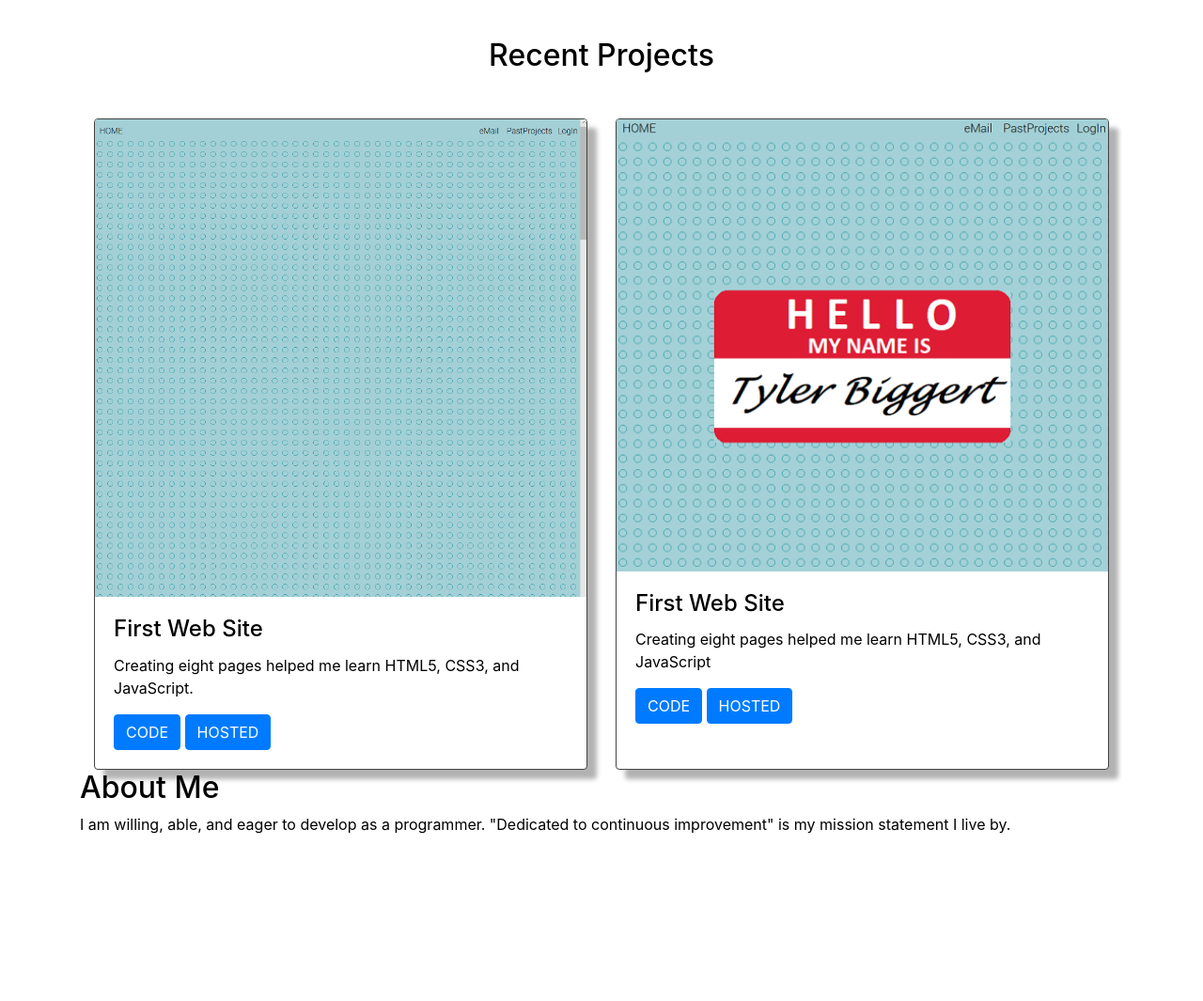
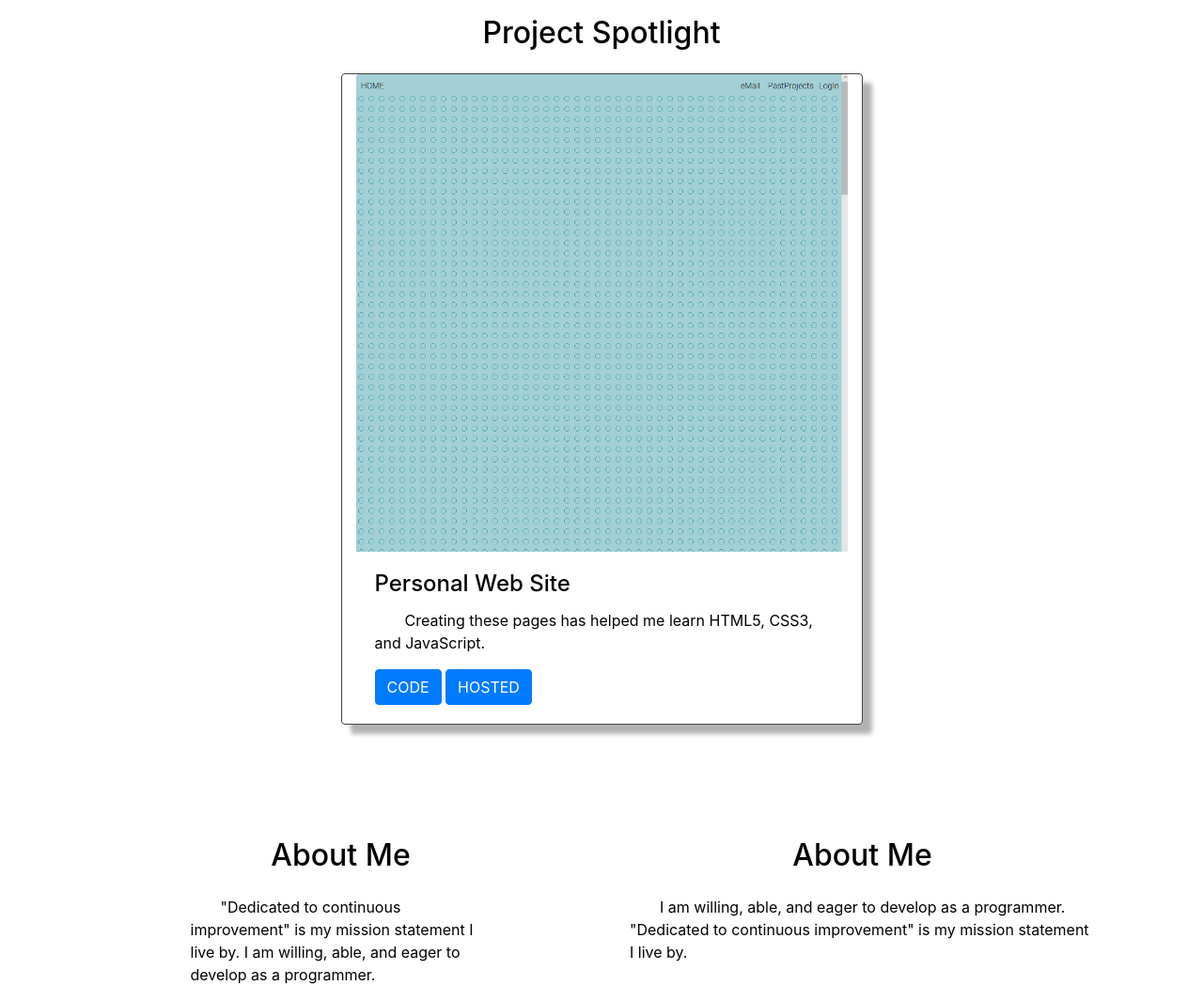
Before and after one commit to Rizzo-419/portfolio, a plain HTML site: page index.html in a window 1280 px wide. Shown: the part 80-1145 px from the top of the page at 94% size. Before the commit the page ends 985 px from the top, so only its background shows below. Drawn offline with nearby package versions, Linux system fonts and the light colour scheme.

Commit message:
Changed Project Section
- changed project section to spotlight.
- added placeholder for future projects.
- added about me section to bottom of page.
- styled bootstrap sizing.

```diff
--- a/index.html
+++ b/index.html
@@ -25,9 +25,7 @@ FEATURES
 * Dont rate skills
 * Very short about me
     - one or two sentences
-* No footer?
-
-------------------------------------------------------->
+* No footer? -->
 
 
 
@@ -76,39 +74,47 @@ FEATURES
 </nav>
 </div>
 
-<div class="container text-center section-title">
+<div class="container section-title">
     <span>
-        <h2>Recent Projects</h2>
+        <h2>Project Spotlight</h2>
     </span>
 </div>
 
 <div class="container card-deck mx-auto"><!-- could also use margin:0 auto; css to center div -->
-    <div class="card">
+    <div class="card mx-auto col-sm-8 col-lg-6">
         <img class="card-img-top" id="website-project-gif" src="imgs/websiteDemoGif.gif">
         <img class="card-img-top" id="website-project-img" src="imgs/websiteProjectCard.png">
         <div class="card-body">
-            <h4 class="card-title">First Web Site</h4>
-            <p class="card-text">Creating eight pages helped me learn HTML5, CSS3, and JavaScript.</p>
+            <h4 class="card-title">Personal Web Site</h4>
+            <p class="card-text">Creating these pages has helped me learn HTML5, CSS3, and JavaScript.</p>
             <a href="https://github.com/TylerBiggert/website" class="btn btn-primary" target="_blank">CODE</a>
             <a href="http://www.ty-learns-web.epizy.com/" class="btn btn-primary" target="_blank">HOSTED</a>
         </div>
     </div>
 
+      <!-- placeholder for next project
     <div class="card">
-        <img class="card-img-top" src="imgs/websiteProjectCard.png">
+        <img class="card-img-top" src="#">
         <div class="card-body">
-            <h4 class="card-title">First Web Site</h4>
-            <p class="card-text">Creating eight pages helped me learn HTML5, CSS3, and JavaScript</p>
-            <a href="https://github.com/TylerBiggert/website" class="btn btn-primary" target="_blank">CODE</a>
-            <a href="http://www.ty-learns-web.epizy.com/" class="btn btn-primary" target="_blank">HOSTED</a>
+            <h4 class="card-title"></h4>
+            <p class="card-text"></p>
+            <a href="#" class="btn btn-primary" target="_blank">CODE</a>
+            <a href="#" class="btn btn-primary" target="_blank">HOSTED</a>
         </div>
-    </div>
+    </div> -->
 </div>
 
+<div class="container" id="white-space-div"></div> <!-- used this div to add white space instead of margins/padding because this is a placeholder for something in the future -->
 
-<div class="container" id="aboutMe">
-    <h2>About Me</h2>
-        <p>I am willing, able, and eager to develop as a programmer. "Dedicated to continuous improvement" is my mission statement I live by.</p>
+<div class="container row mx-auto">
+    <span class="col-md-6">
+        <h2 class="section-title">About Me</h2>
+        <p class="col-sm-8 mx-auto">"Dedicated to continuous improvement" is my mission statement I live by. I am willing, able, and eager to develop as a programmer. </p>
+    </span>
+    <span class="col-md-6">
+        <h2 class="section-title">About Me</h2>
+        <p class="col-md-12 mx-auto">I am willing, able, and eager to develop as a programmer. "Dedicated to continuous improvement" is my mission statement I live by.</p>
+    </span>
 </div>
 
 <script src="https://code.jquery.com/jquery-3.3.1.slim.min.js" integrity="sha384-q8i/X+965DzO0rT7abK41JStQIAqVgRVzpbzo5smXKp4YfRvH+8abtTE1Pi6jizo" crossorigin="anonymous"></script>
--- a/style-sheet.css
+++ b/style-sheet.css
@@ -25,8 +25,15 @@ body {
     background-color: white;
     color: black;
 }
+p {
+    text-indent: 2rem;
+}
 .section-title {
-    margin: 3rem auto; /* centers text and gives top and bottom margin */
+    text-align: center;
+    margin: 1.5rem auto; /* centers div and gives top and bottom margin */
+}
+#white-space-div {
+    height: 6rem;
 }
 
 
@@ -59,15 +66,15 @@ body {
     border-color: rgb(66, 66, 66);
     box-shadow: 10px 10px 5px rgba(0,0,0,0.3);
 }
-
-#website-project-img {
+    /* hides gif unless media query below is active */
+#website-project-gif {
     display: none;
 }
-@media screen and (max-width: 767px) { /* gif is only 1.5mb but wanted to practice a media query */
-#website-project-img {
+@media screen and (min-width: 767px) { /* gif is only 1.5mb but wanted to practice a media query */
+#website-project-gif {
     display: block;
     }
-#website-project-gif {
+#website-project-img {
     display: none;
     }
 }
```
